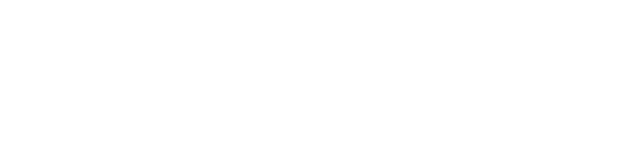
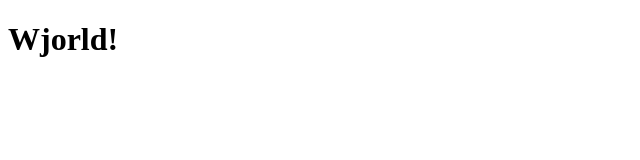
Before and after one commit to Ilay02321/00-, a plain HTML site: page index.html in a window 1280 px wide. Shown: the whole page, without its empty margins (0-640 px from the left). Drawn offline with Linux system fonts and the light colour scheme.

Commit message:
add title

```diff
--- a/index.html
+++ b/index.html
@@ -6,6 +6,6 @@
     <title>Document</title>
 </head>
 <body>
-
+    <h1>Wjorld!</h1>
 </body>
 </html>
```
